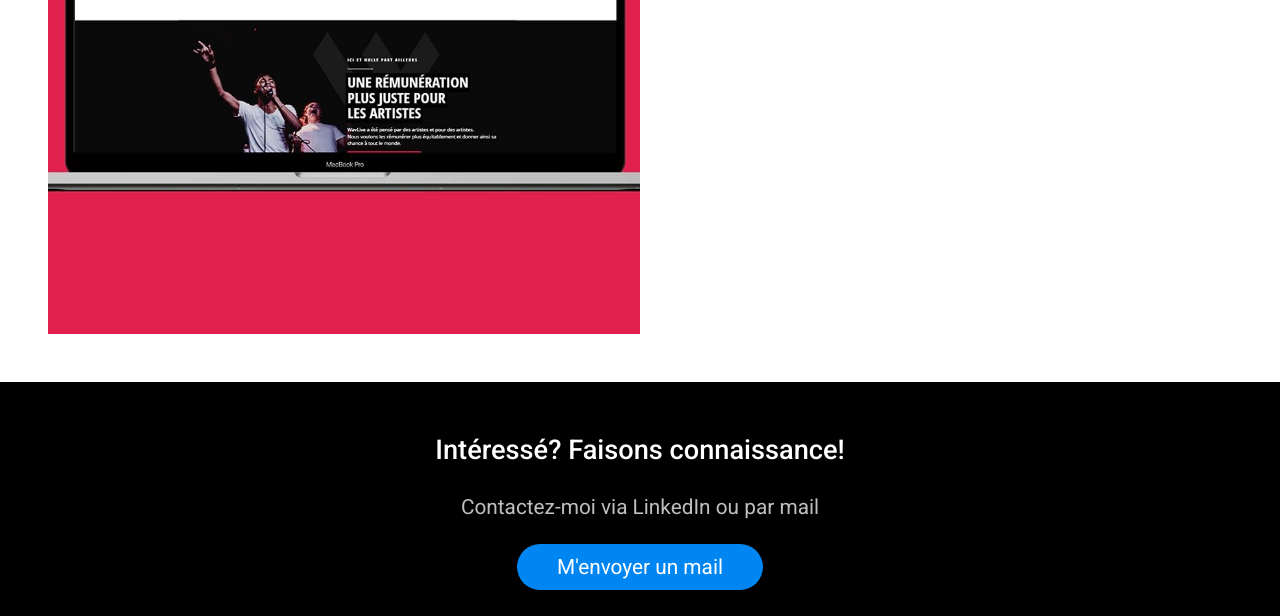
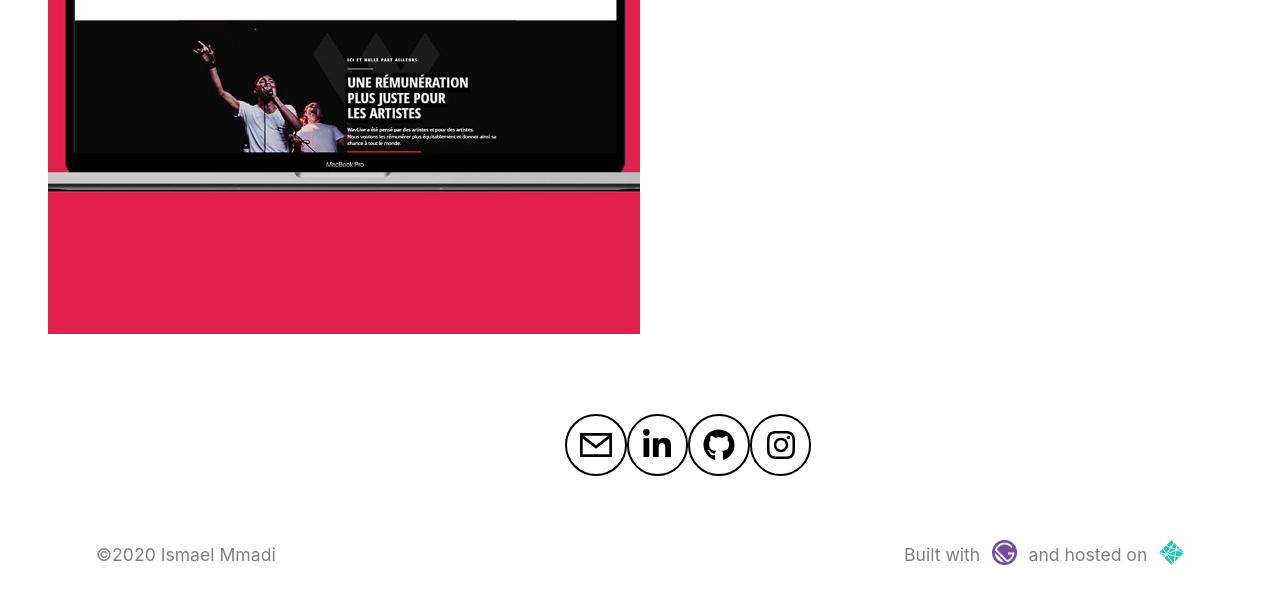
Before and after one commit to ismael2m/site-perso, a Gatsby site: page / in a window 1280 px wide. Shown: the part 2553-3169 px from the top of the page. Built offline with nearby package versions, Linux system fonts and the light colour scheme; Gatsby itself is replaced by a stand-in of ours; a web font is replaced by a local one.

Commit message:
footer refonte

```diff
--- a/package.json
+++ b/package.json
@@ -34,7 +34,7 @@
     "react": "^16.12.0",
     "react-dom": "^16.12.0",
     "react-helmet": "^5.2.1",
-    "react-icons": "^3.9.0",
+    "react-icons": "^3.10.0",
     "react-transition-group": "^4.3.0"
   },
   "devDependencies": {
--- a/src/components/Footer/footer.scss
+++ b/src/components/Footer/footer.scss
@@ -8,19 +8,10 @@
     }
 
     .footer {
-        background: #000;
-        height: 440px;
+
+        height: 250px;
         text-align: center;
-        font-family: $roboto;
-
-        &-question {
-            color: white;
-            font-size: 1.5rem;
-            font-weight: 500;
-            margin: 0;
-            padding: 3rem .5rem 0;
-            line-height: 1.5;
-        }
+        font-family: $europa;
 
         &-contact {
             color: lighten(#000000, 75%);
@@ -29,39 +20,35 @@
             margin-bottom: 0;
         }
 
-        &-button {
-            color: white;
-            font-family: $roboto;
-            font-size: 1.3rem;
-            padding: .7rem 2.5rem;
-            margin: 0;
-            background: $blue;
-            border: none;
-            border-radius: 100px;
-            margin-top: 1.3rem;
-            cursor: pointer;
-            transition: .2s ease-in-out;
-
-            &:focus {
-                outline: none;
-            }
-
-            &:hover {
-                background: darken($blue, 5%);
-            }
-        }
 
         &-icons {
-            color: lighten(#000, 50%);
             display: flex;
             justify-content: space-between;
             margin: 2rem auto;
-            font-size: 2rem;
-            width: 120px;
+            font-size: 1.8rem;
+            width: 280px;
+
+
+            &-box{
+                display: flex;
+                justify-content: center;
+                align-items: center;
+                border: solid 2px #000;
+                border-radius: 100%;
+                padding: .8rem;
+
+                &-icon {
+                    display: block;
+                    color: #000;
+                }
+
+
+            }
+
         }
 
         &-copyright {
-            border-top: 1px lighten(#000, 15%) solid;
+
             color: lighten(#000, 50%);
             font-family: $inter;
             display: block;
--- a/src/components/Footer/index.js
+++ b/src/components/Footer/index.js
@@ -2,6 +2,7 @@ import React from 'react';
 
 // = Icônes
 import { FaInstagram, FaGithub, FaLinkedinIn } from 'react-icons/fa';
+import { GrMailOption } from 'react-icons/gr';
 import gatsby from '../../../static/icon/gatsby.png';
 import netlify from '../../../static/icon/netlify.png';
 
@@ -18,18 +19,35 @@ const Footer = ({ data } ) => {
 
   return (
     <footer className="footer">
-      <h2 className="footer-question">{question}</h2>
-      <p className="footer-contact">{contact}</p>
-      <a href={`mailto:${email}`}><button type="button" className="footer-button">M'envoyer un mail</button></a>
       <div className="footer-icons">
-        <a href="https://www.linkedin.com/in/ismael-mmadi-dev" target="_blank" rel="noopener noreferrer"><FaLinkedinIn className="footer-icons-icon footer-in" /></a>
+        <div className="footer-icons-box">
+          <a href={`mailto:${email}`}>
+            <GrMailOption className="footer-icons-box-icon" />
+          </a>
+        </div>
+        <div className="footer-icons-box">
+          <a href={`mailto:${email}`}>
+            <FaLinkedinIn className="footer-icons-box-icon" />
+          </a>
+        </div>
+        <div className="footer-icons-box">
+          <a href={`mailto:${email}`}>
+            <FaGithub className="footer-icons-box-icon" />
+          </a>
+        </div>
+        <div className="footer-icons-box">
+          <a href={`mailto:${email}`}>
+            <FaInstagram className="footer-icons-box-icon" />
+          </a>
+        </div>
+        {/* <a href="https://www.linkedin.com/in/ismael-mmadi-dev" target="_blank" rel="noopener noreferrer"><FaLinkedinIn className="footer-icons-icon footer-in" /></a>
         <a href="https://www.github.com/ismael2m" target="_blank" rel="noopener noreferrer"><FaGithub className="footer-icons-icon footer-git" /></a>
-        <a href="https://www.instagram.com/jesuistongraphiste" target="_blank" rel="noopener noreferrer"><FaInstagram className="footer-icons-icon footer-insta" /></a>
+        <a href="https://www.instagram.com/jesuistongraphiste" target="_blank" rel="noopener noreferrer"><FaInstagram className="footer-icons-icon footer-insta" /></a> */}
       </div>
       <div className="footer-copyright">
         <span>
           &copy;
-          {`${date} | ${copyright}`}
+          {`${date}  ${copyright}`}
         </span>
 
         <div className="footer-copyright-tools">
--- a/src/components/NavBar/MenuMob/menumob.scss
+++ b/src/components/NavBar/MenuMob/menumob.scss
@@ -15,17 +15,19 @@
     left: 0;
     z-index: -1;
 
+
     &-group {
         display: flex;
         flex-direction: column;
         justify-content: center;
         align-items: center;
         padding: 2rem;
-        margin-top: 150px;
+        margin-top: 300px;
         transition: .2s;
 
         &-link {
-            color: #000000;            font-family: $europa;
+            color: #3b3b3b;
+            font-family: $europa;
             font-weight: 700;
             font-size: 1.5rem;
             text-decoration: none;
```
Also changed, not shown: 1 other file.
